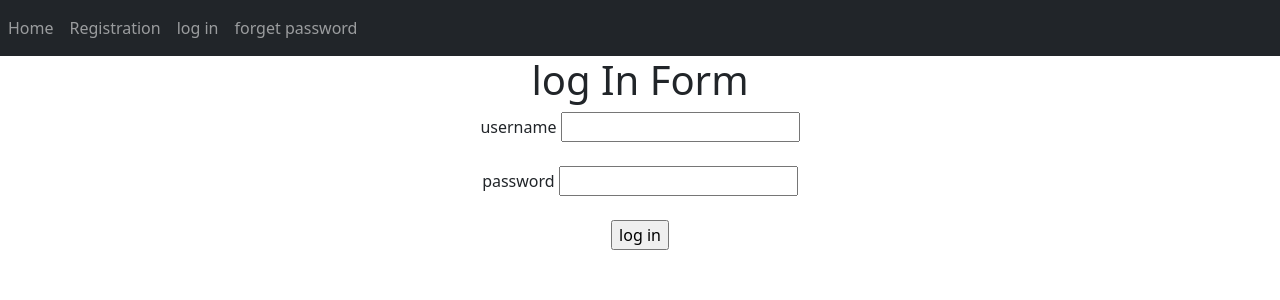
After one commit to Hrishabh218/user-registration, a Django app: page /user_login/ in a window 1280 px wide. The commit adds this page. Shown: the top 300 px of the page. Run offline with Django 5.2, Linux system fonts and the light colour scheme.

Commit message:
first commit

```diff
--- a/app/models.py
+++ b/app/models.py
@@ -8,3 +8,5 @@ class Profile(models.Model):
     username=models.OneToOneField(User,on_delete=models.CASCADE)
     address=models.TextField()
     profile_pic=models.ImageField(upload_to='pp')
+    def __str__(self) -> str:
+        return self.username.username
--- a/app/views.py
+++ b/app/views.py
@@ -1,5 +1,9 @@
-from django.shortcuts import render,HttpResponse
+from django.shortcuts import render,HttpResponse ,HttpResponseRedirect
 from app.forms import *
+from django.core.mail import send_mail
+from django.contrib.auth import login,authenticate,logout
+from django.urls import reverse
+from django.contrib.auth.decorators import login_required
 
 
 # Create your views here.
@@ -23,8 +27,109 @@ def registration(request):
             MPFDO.username=MUFDO
             MPFDO.save()
 
+            send_mail( 'User Registration',
+                      'your mail registered successfully',
+                      'rewariyasat0@gmail.com',
+                      [MUFDO.email],
+                      fail_silently=False,
+
+            )
+
             return HttpResponse('submitted successfully')
         else:
             return HttpResponse('invalid data')
 
     return render(request, 'registration.html',d)
+
+
+# def home(request):
+#     if request.session.get('username'):
+#         username=request.session.get('username')
+
+#         d={'username':username}
+
+#         return render(request,'home.html',d)
+
+#     return render(request,'home.html')
+
+
+def user_login(request):
+    if request.method=='POST':
+        username=request.POST['un']
+        password=request.POST['pw']
+
+        AUO=authenticate(username=username,password=password)
+
+        if AUO and AUO.is_active:
+            login(request,AUO)
+            request.session['username']=username
+
+            return HttpResponseRedirect(reverse('home'))
+
+    return render(request,'user_login.html')
+
+# For creating Home page
+def home(request):
+    if request.session.get('username'):
+        username=request.session.get('username')
+        UO = User.objects.get(username=username)
+
+
+
+        d={'UO':UO}
+
+        return render(request,'home.html',d)
+
+    return render(request,'home.html')
+
+@login_required
+def user_logout(request):
+
+    logout(request)
+
+    return HttpResponseRedirect(reverse('home'))
+
+@login_required
+def profile_display(request):
+
+    un=request.session.get('username')
+    UO=User.objects.get(username=un)
+
+    PO=Profile.objects.get(username=UO)
+
+    d={'UO':UO,'PO':PO}
+
+    return render(request ,'profile_display.html',d)
+
+@login_required
+def change_password(request):
+    if request.method=='POST':
+        pw=request.POST['pw']
+        username=request.session.get('username')
+        UO=User.objects.get(username=username)
+        UO.set_password(pw)
+        UO.save()
+
+        return HttpResponse('password change successfully')
+
+    return render(request,'change_password.html')
+
+def forget_password(request):
+
+    if request.method=='POST':
+        username=request.POST['un']
+        password=request.POST['pw']
+        LUO=User.objects.filter(username=username)
+
+        if LUO:
+            UO=LUO[0]
+            UO.set_password(password)
+            UO.save()
+            return HttpResponse(' password change successfully')
+        else:
+            return HttpResponse(' invalid username')
+
+    return render(request,'forget_password.html')
+
+def showdata(request):
+    return render(request,'dummy.html')
--- a/project34/urls.py
+++ b/project34/urls.py
@@ -22,5 +22,13 @@ from django.conf import settings
 
 urlpatterns = [
     path('admin/', admin.site.urls),
-    path('registration/',registration,name='registration')
+    path('registration/',registration,name='registration'),
+    path('home/',home,name='home'),
+    path('user_login/',user_login,name='user_login'),
+    path('user_logout/',user_logout,name='user_logout'),
+    path('profile_display/',profile_display,name='profile_display'),
+    path('change_password/',change_password,name='change_password'),
+    path('forget_password/',forget_password,name='forget_password'),
+    path('showdata/',showdata,name='showdata'),
+
 ] + static(settings.MEDIA_URL, document_root=settings.MEDIA_ROOT)
--- /dev/null
+++ b/templates/dummy.html
@@ -0,0 +1,77 @@
+
+<!DOCTYPE html>
+<html lang="en">
+<head>
+    <meta charset="UTF-8">
+    <meta name="viewport" content="width=device-width, initial-scale=1.0">
+
+    </style>
+
+    <link href="https://cdn.jsdelivr.net/npm/bootstrap@5.3.2/dist/css/bootstrap.min.css" rel="stylesheet" integrity="sha384-T3c6CoIi6uLrA9TneNEoa7RxnatzjcDSCmG1MXxSR1GAsXEV/Dwwykc2MPK8M2HN" crossorigin="anonymous">
+    <title>
+       {% block title %}
+           Dummy
+        {% endblock %}
+    </title>
+</head>
+<body>
+
+
+
+
+    <nav class="navbar navbar-expand-lg navbar-dark bg-dark ">
+
+        <button class="navbar-toggler" type="button" data-toggle="collapse" data-target="#navbarNav" aria-controls="navbarNav" aria-expanded="false" aria-label="Toggle navigation">
+          <span class="navbar-toggler-icon"></span>
+        </button>
+        <div class="collapse navbar-collapse" id="navbarNav">
+          <ul class="navbar-nav">
+            <li class="nav-item active">
+              <a class="nav-link" href="{% url 'home' %}">Home </a>
+            </li>
+            <li class="nav-item">
+              <a class="nav-link" href="{% url 'registration' %}">Registration</a>
+            </li>
+
+            {% if UO.is_authenticated %}
+
+            <li class="nav-item">
+              <a class="nav-link" href="{% url 'profile_display' %}">profile </a>
+            </li>
+            <li class="nav-item">
+              <a class="nav-link" href="{% url 'change_password' %}">change password </a>
+            </li>
+            <li class="nav-item">
+              <a class="nav-link" href="{% url 'user_logout' %}">log out</a>
+            </li>
+
+            {% else %}
+
+
+            <li class="nav-item">
+              <a class="nav-link" href="{% url 'user_login' %}">log in</a>
+            </li>
+
+            <li class="nav-item">
+              <a class="nav-link" href="{% url 'forget_password' %}">forget password</a>
+            </li>
+
+            {% endif %}
+
+
+
+
+          </ul>
+        </div>
+      </nav>
+
+    <div class="container">
+
+        {% block content %}
+
+
+
+        {% endblock %}
+    </div>
+</body>
+</html>
--- /dev/null
+++ b/templates/user_login.html
@@ -0,0 +1,25 @@
+{% extends 'dummy.html' %}
+
+{% block title %} login page {% endblock %}
+
+
+
+{% block content %}
+
+    <form method="POST">
+
+        <center>
+            <h1>log In Form</h1>
+            {% csrf_token %}
+
+            <label for="un">username</label>
+            <input type="text" name="un" id="un"> <br><br>
+
+            <label for="pw">password</label>
+            <input type="password" name="pw" id="pw"><br><br>
+
+            <input type="submit" name="" id="" value="log in">
+        </center>
+    </form>
+
+{% endblock %}
```
Also changed, not shown: project34/settings.py (+13 -0 lines), templates/change_password.html (added, +23 -0 lines), templates/forget_password.html (added, +27 -0 lines), templates/home.html (added, +21 -0 lines), templates/profile_display.html (added, +25 -0 lines), templates/registration.html (+8 -10 lines), db.sqlite3, pp/abc.jpg (added), pp/img1.png (added), pp/img6.png (added), pp/logo.jpg (deleted).
